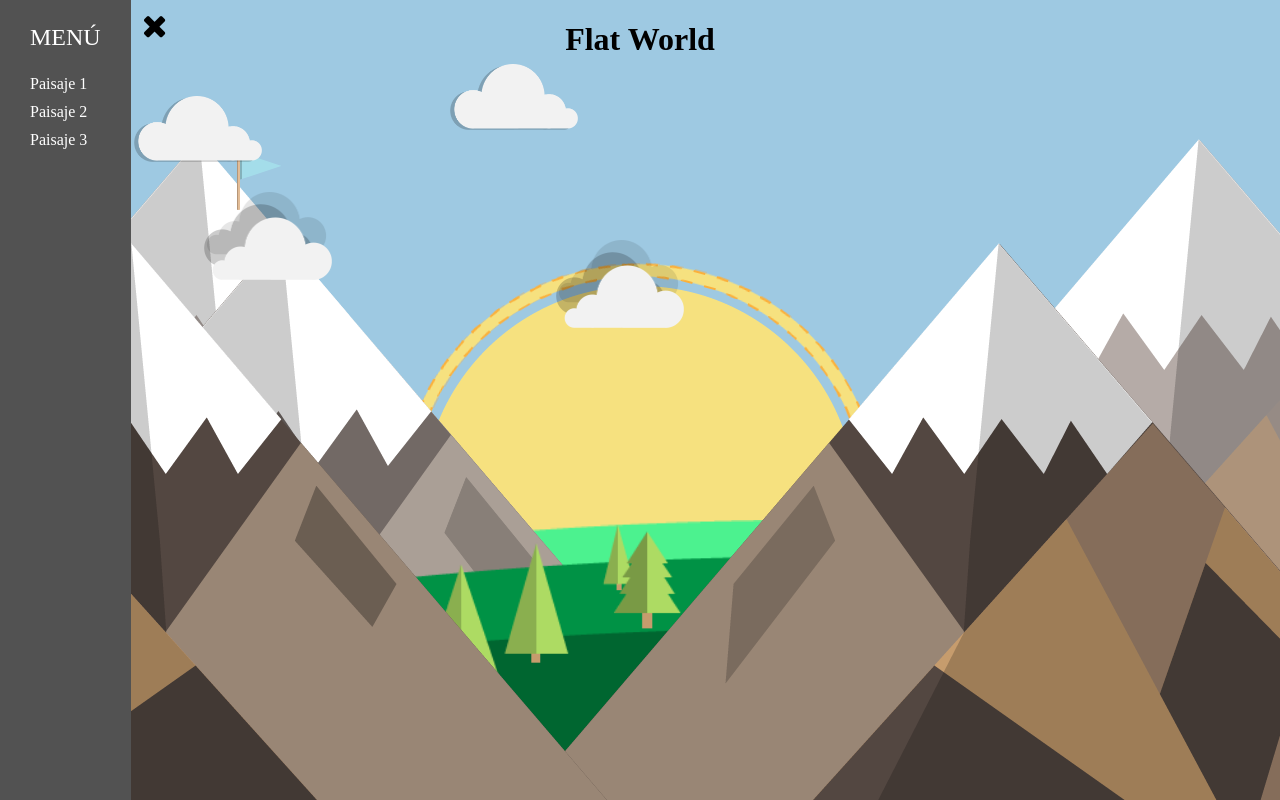
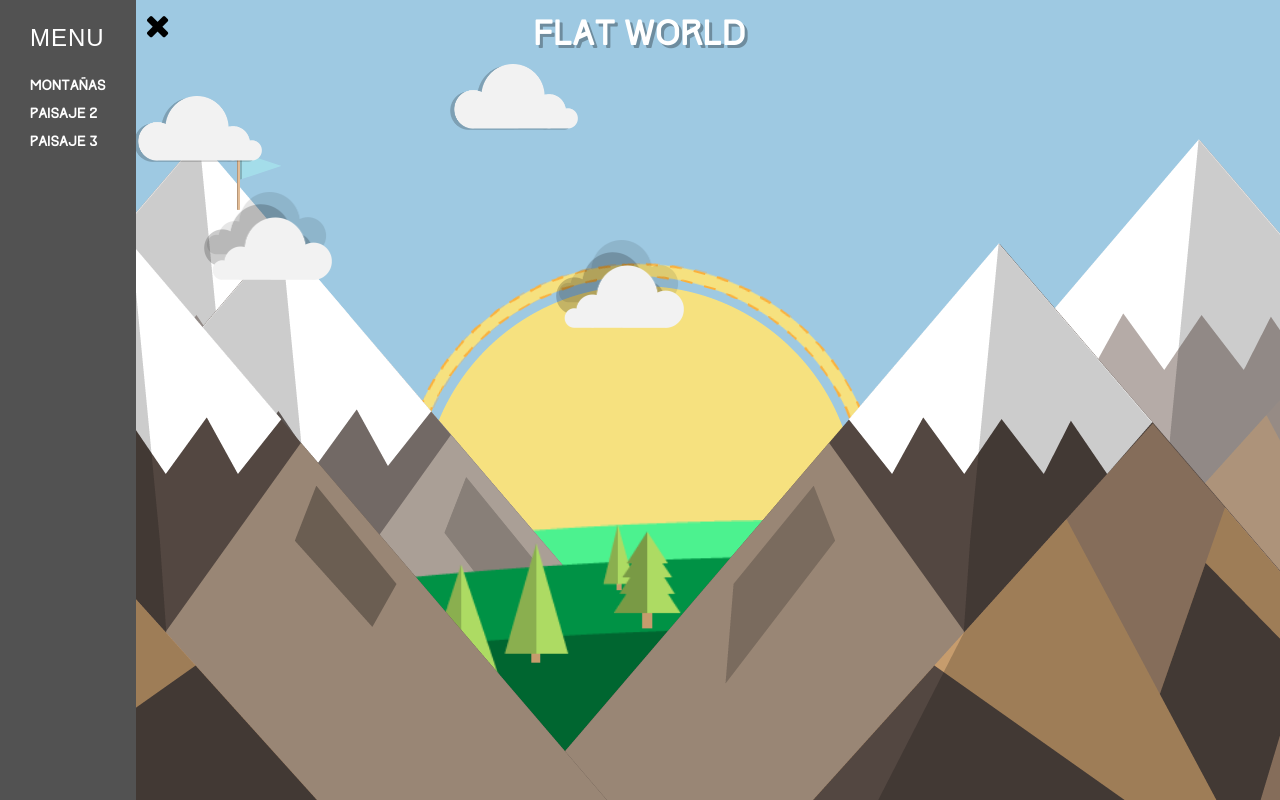
Before and after one commit to MateoRios/Flat-World, a plain HTML site: page index.html in a window 1280 px wide. Both pictures are taken after a click on the element 23 px from the left and 26 px from the top of the page. Shown: the top 800 px of the page. Drawn offline with Linux system fonts and the light colour scheme.

Commit message:
Nueva fuente y estilo de texto en menu y h1

```diff
--- a/css/estilos.less
+++ b/css/estilos.less
@@ -1,3 +1,10 @@
+
+@font-face {
+  font-family: 'Track';
+  src: url('../font/Track/Track.ttf');
+  font-weight: normal;
+  font-style: normal;
+}
 html, body, main{
 	width: 100%;
 	height: 100%;
@@ -13,11 +20,12 @@ header{
 	div{
 		position: absolute;
 		top: 0;
+		left: 0;
 		font-size: 2em !important;
 		padding: 10px;
 		cursor: pointer;
 		z-index: 22;
-		transition: all 1.5s ease;
+		transition: left 1.5s ease;
 
 		&:hover{
 			color: aliceblue;
@@ -27,11 +35,15 @@ header{
 h1{
 	text-align: center;
 	z-index: 20;
+	font-family: 'Track';
+	font-weight: normal;
+	text-shadow: 3px 3px 0px rgba(0, 0, 0, 0.3);
+	color: #fff;
 }
 nav{
 	position: absolute;
 	top: 0;
-	left: -132px;
+	left: -135px;
 	height: 100%;
 	padding: 0 30px;
 	background-color: #525252;
@@ -42,6 +54,8 @@ nav{
 		font-size: 1.5em;
 		text-transform: uppercase;
 		color: #fff;
+		letter-spacing: 1px;
+		font-family: sans-serif;
 	}
 
 	ul{
@@ -54,7 +68,10 @@ nav{
 
 			a{
 				color: #fff;
+				font-family: 'Track';
+				font-weight: normal;
 				text-decoration: none;
+				font-size: small;
 			}
 			a:hover{
 				/*text-decoration: underline;*/
--- a/index.html
+++ b/index.html
@@ -13,9 +13,9 @@
 		<header>
 			<h1>Flat World</h1>
 			<nav id="menu">
-				<p>Menú</p>
+				<p>Menu</p>
 				<ul>
-					<li><a href="index.html">Paisaje 1</a></li>
+					<li><a href="index.html">Montañas</a></li>
 					<li><a href="#">Paisaje 2</a></li>
 					<li><a href="#">Paisaje 3</a></li>
 				</ul>
--- a/js/funciones.js
+++ b/js/funciones.js
@@ -103,11 +103,11 @@ function abreMenu(){
 
 	if(oculto == true){
 		menu.style.left = 0+'px';
-		boton.style.left = 132+'px';
+		boton.style.left = 135+'px';
 		boton.className = 'fa fa-times';
 		oculto = false;
 	}else{
-		menu.style.left = -132+'px';
+		menu.style.left = -135+'px';
 		boton.style.left = 0+'px';
 		boton.className = 'fa fa-bars';
 		oculto = true;
```
Also changed, not shown: css/estilos.css, font/track/Track Italic.ttf (added), font/track/Track.ttf (added).
